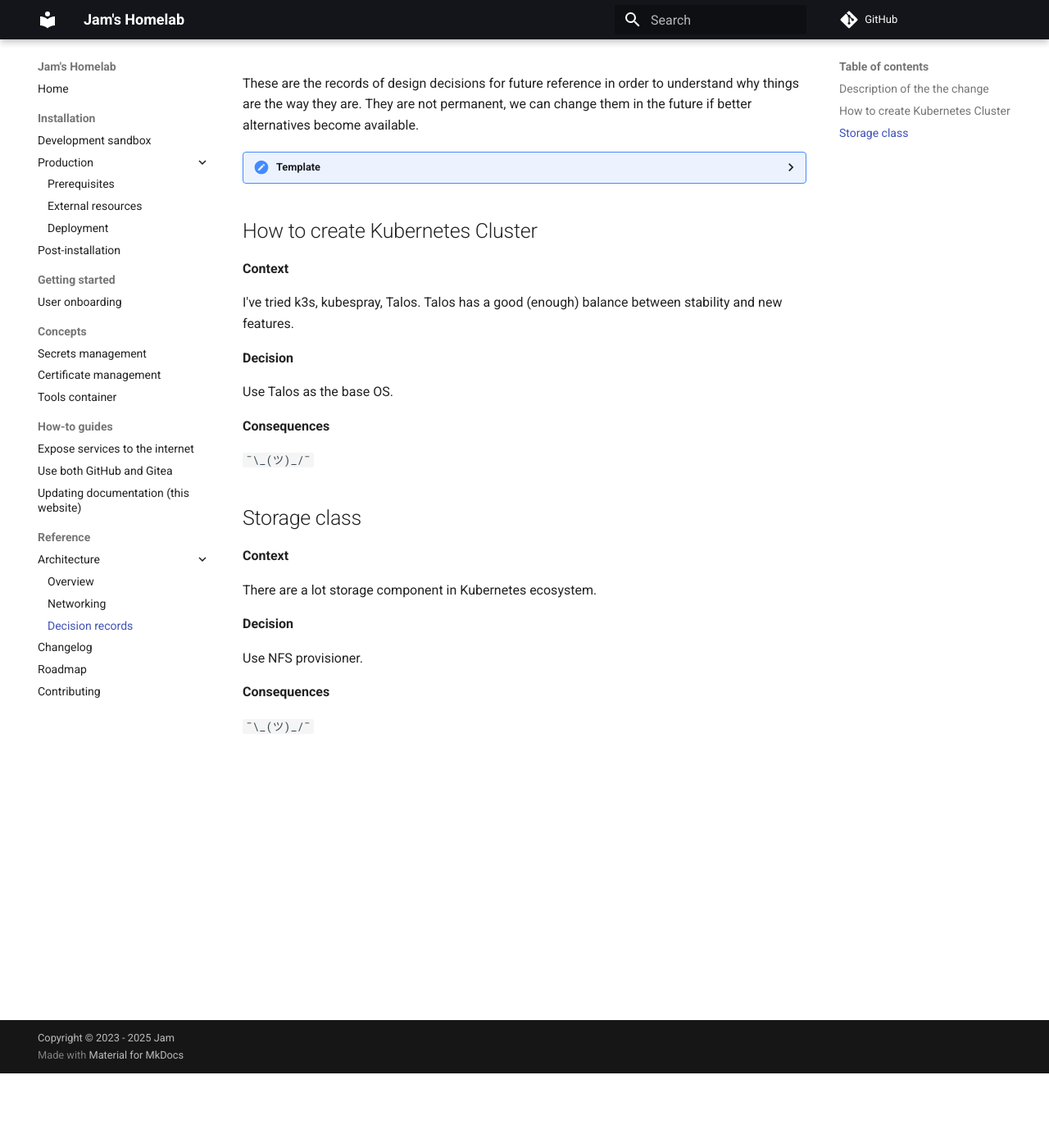
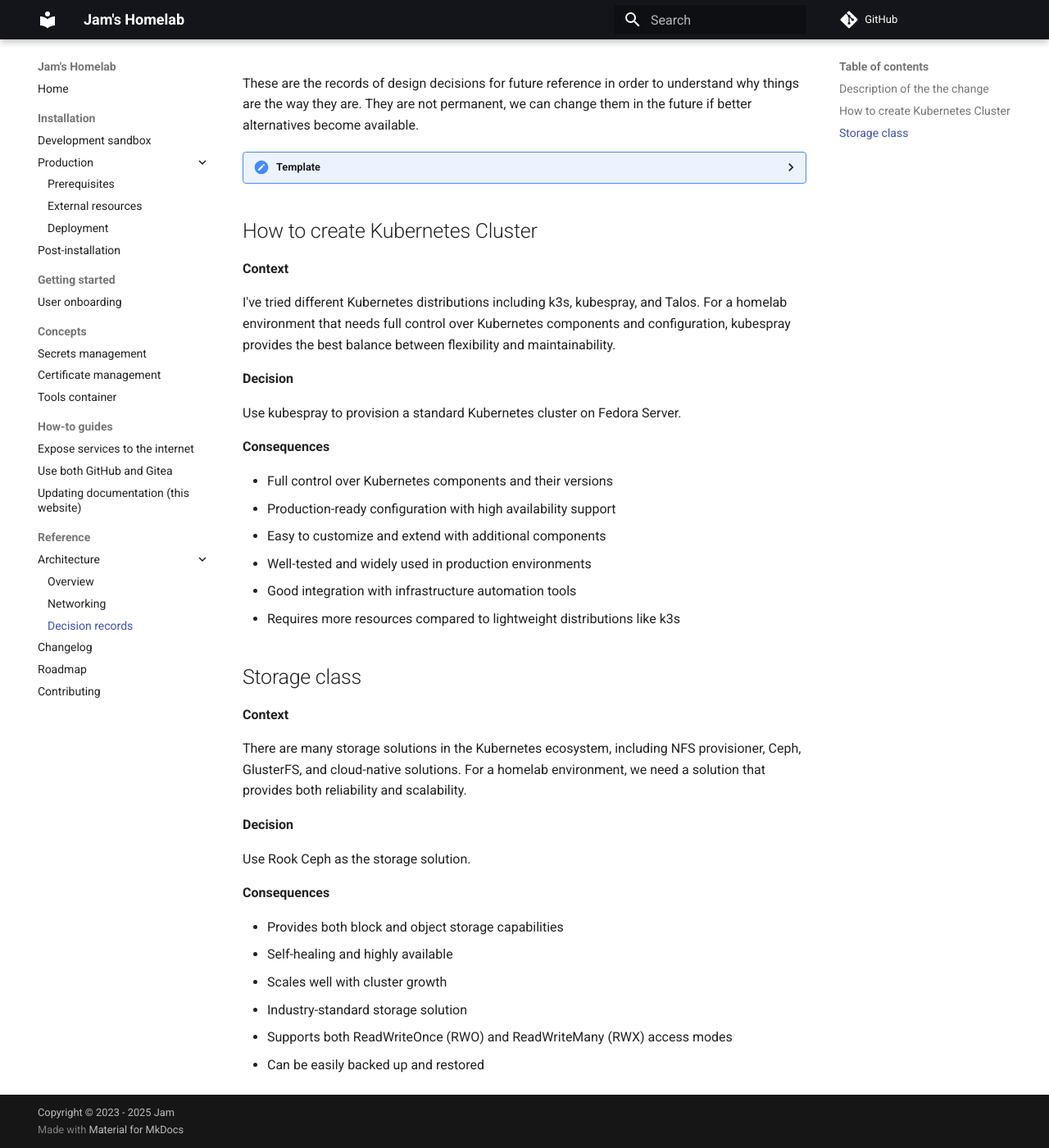
Before and after one commit to fullstackjam/k8s-gitops, an MkDocs documentation site: the page built from docs/reference/architecture/decision-records.md, in a window 1280 px wide and 1400 px high, scrolled down 91 px. Shown: the whole window at 82% size. Built offline with MkDocs 1.6.1 and Material for MkDocs 9.7.7, drawn with Linux system fonts in a browser that asks for light colours; comment, search, counter and statistics services are not loaded.

Commit message:
chore: Refine documentation for installation and architecture: correct typos, update license references, and clarify Kubernetes provisioning decisions.

```diff
--- a/docs/reference/architecture/decision-records.md
+++ b/docs/reference/architecture/decision-records.md
@@ -23,27 +23,38 @@
 
 **Context**
 
-I've tried k3s, kubespray, Talos.
-Talos has a good (enough) balance between stability and new features.
+I've tried different Kubernetes distributions including k3s, kubespray, and Talos.
+For a homelab environment that needs full control over Kubernetes components and configuration, kubespray provides the best balance between flexibility and maintainability.
 
 **Decision**
 
-Use Talos as the base OS.
+Use kubespray to provision a standard Kubernetes cluster on Fedora Server.
 
 **Consequences**
 
-`¯\_(ツ)_/¯`
+- Full control over Kubernetes components and their versions
+- Production-ready configuration with high availability support
+- Easy to customize and extend with additional components
+- Well-tested and widely used in production environments
+- Good integration with infrastructure automation tools
+- Requires more resources compared to lightweight distributions like k3s
 
 ## Storage class
 
 **Context**
 
-There are a lot storage component in Kubernetes ecosystem.
+There are many storage solutions in the Kubernetes ecosystem, including NFS provisioner, Ceph, GlusterFS, and cloud-native solutions.
+For a homelab environment, we need a solution that provides both reliability and scalability.
 
 **Decision**
 
-Use NFS provisioner.
+Use Rook Ceph as the storage solution.
 
 **Consequences**
 
-`¯\_(ツ)_/¯`
+- Provides both block and object storage capabilities
+- Self-healing and highly available
+- Scales well with cluster growth
+- Industry-standard storage solution
+- Supports both ReadWriteOnce (RWO) and ReadWriteMany (RWX) access modes
+- Can be easily backed up and restored
```
Also changed, not shown: docs/installation/post-installation.md (+1 -1 lines), docs/installation/production/prerequisites.md (+2 -2 lines), docs/reference/architecture/overview.md (+2 -2 lines).
